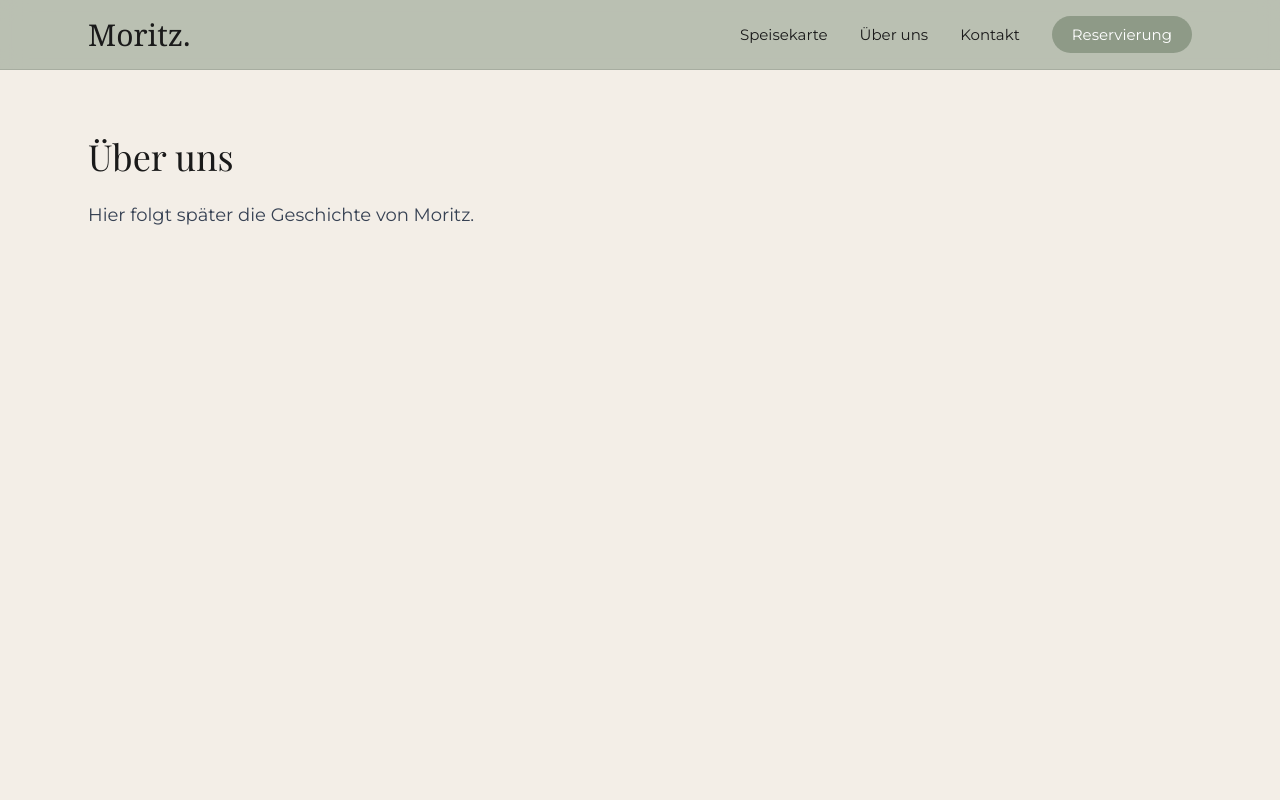
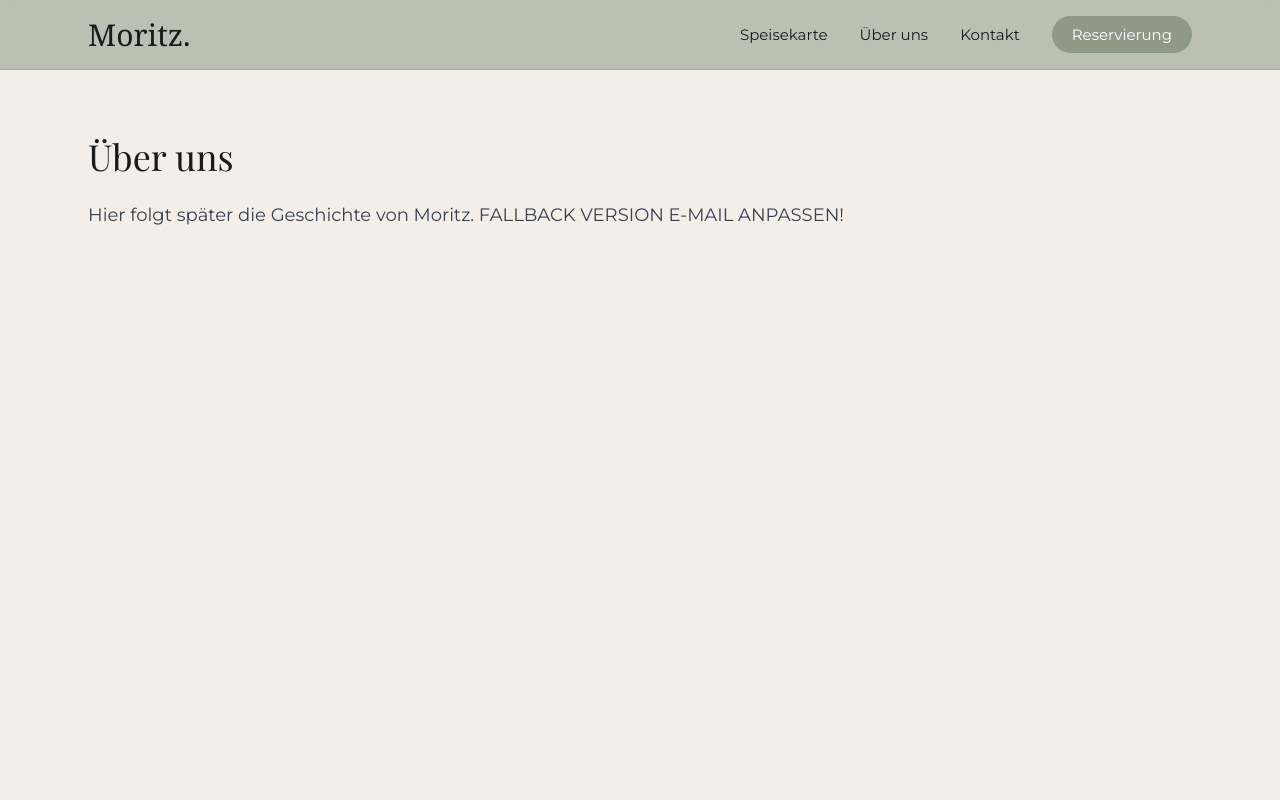
Before and after one commit to LxndrLnz21/moritz-restaurant, a Next.js app: page /about in a window 1280 px wide. Shown: the top 800 px of the page. Built offline with nearby package versions, Linux system fonts and the light colour scheme.

Commit message:
FALLBACK vor LIGHTSPEED-Integration

```diff
--- a/app/about/page.tsx
+++ b/app/about/page.tsx
@@ -11,6 +11,7 @@ export default function AboutPage() {
         <h1 className="mb-6 text-4xl font-serif">Über uns</h1>
         <p className="text-lg text-gray-700">
           Hier folgt später die Geschichte von Moritz.
+          FALLBACK VERSION E-MAIL ANPASSEN!
         </p>
       </div>
     </main>
```
